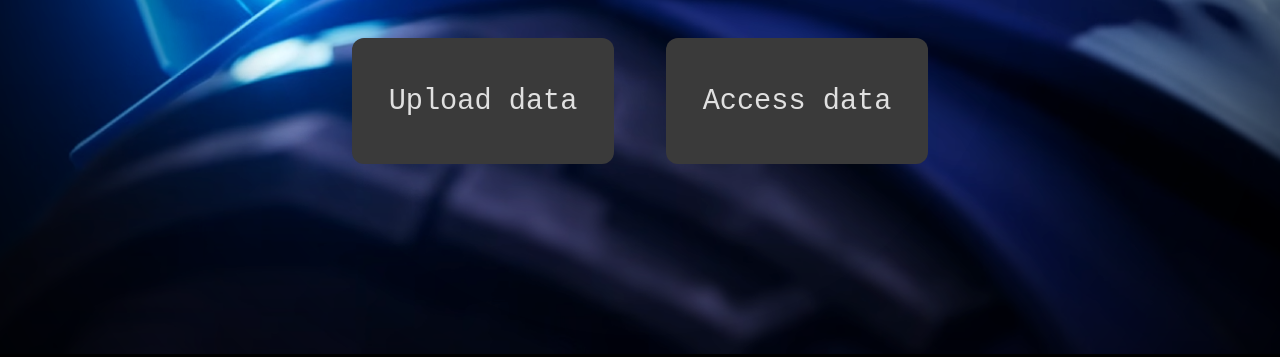
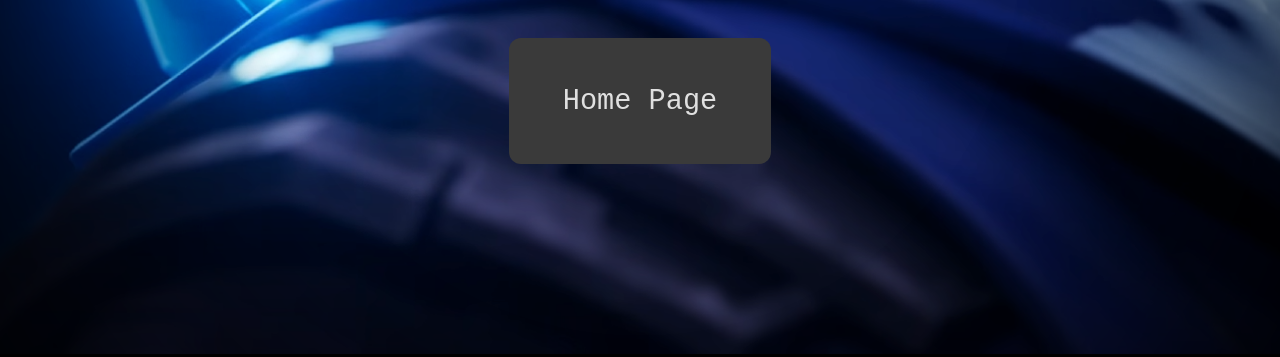
Before and after one commit to Ben-E2/Manual-VALORANT-Tracker, a plain HTML site: page data-page.html in a window 1280 px wide. Shown: the part 443-800 px from the top of the page. Drawn offline with Linux system fonts and the light colour scheme.

Commit message:
Added the Data viewing page
Not built yet, just adding it so the home page button has somewhere to go.

```diff
--- a/index.html
+++ b/data-page.html
@@ -1,7 +1,7 @@
 <!doctype html>
 <html>
 	<head>
-		<title>VALORANT Tracker</title>
+		<title>VALORANT Tracker - View</title>
 
 		<meta charset="UTF-8">
 
@@ -16,8 +16,7 @@
 			<h1 class="unselectable" id="title">VALORANT<br>Tracker</h1>
 
 			<div id="CenterStrip">
-				<a href="form-submit.html" class="MainPageNavButton">Upload data</a>
-				<a href="Data_Page.html" class="MainPageNavButton">Access data</a>
+				<a href="index.html" class="MainPageNavButton">Home Page</a>
 			</div>
 		</main>
 	</body>
```
